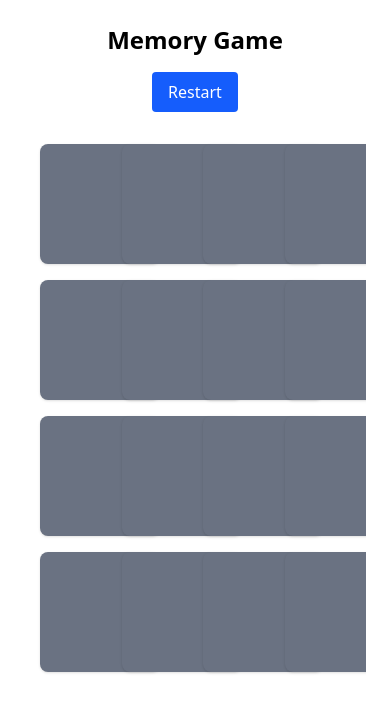
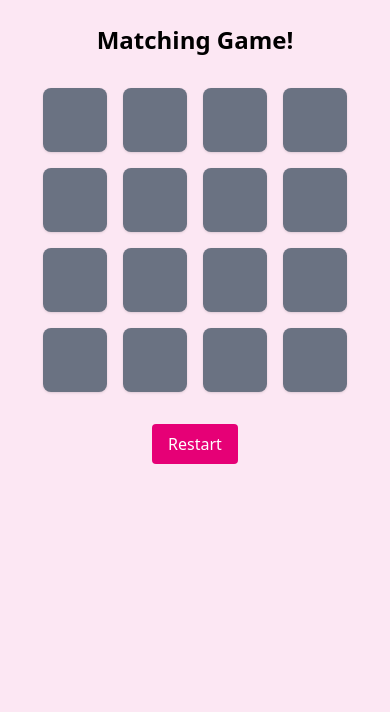
Before and after one commit to minaafzli/Matching-colors-game, a React app: page / in a window 390 px wide. Shown: the top 712 px of the page. Built offline with nearby package versions, Linux system fonts and the light colour scheme; the HTML template or start-up script is replaced by a standard one.

Commit message:
responsive and some edits

```diff
--- a/components/Card.jsx
+++ b/components/Card.jsx
@@ -2,7 +2,7 @@ export default function Card({ card, handleChoice }) {
   return (
     <div
       onClick={() => handleChoice(card)}
-      className={`w-30 h-30 flex items-center justify-center rounded-lg shadow cursor-pointer transition-all duration-100
+      className={`w-16 h-16  md:w-30 md:h-30 flex items-center justify-center rounded-lg shadow cursor-pointer transition-all duration-100
         ${card.flipped || card.matched ? card.color : "bg-gray-500"}`}
     ></div>
   );
--- a/src/App.jsx
+++ b/src/App.jsx
@@ -103,17 +103,17 @@ export default function App() {
   }
 
   return (
-    <div className="min-h-screen flex flex-col items-center justify-start p-6">
-      <h1 className="text-2xl font-semibold mb-4">Memory Game</h1>
-      <div className="mb-4">
+    <div className="min-h-screen flex flex-col items-center justify-start md:justify-center p-6 bg-pink-100">
+      <h1 className="text-2xl font-semibold mb-4">Matching Game!</h1>
+      <Board cards={cards} handleChoice={handleChoice} />
+      <div className="mt-4">
         <button
-          className="px-4 py-2 bg-blue-600 text-white rounded"
+          className="px-4 py-2 md:py-3 md:px-6 bg-pink-600 text-white rounded"
           onClick={startNewGame}
         >
           Restart
         </button>
       </div>
-      <Board cards={cards} handleChoice={handleChoice} />
     </div>
   );
 }
```
